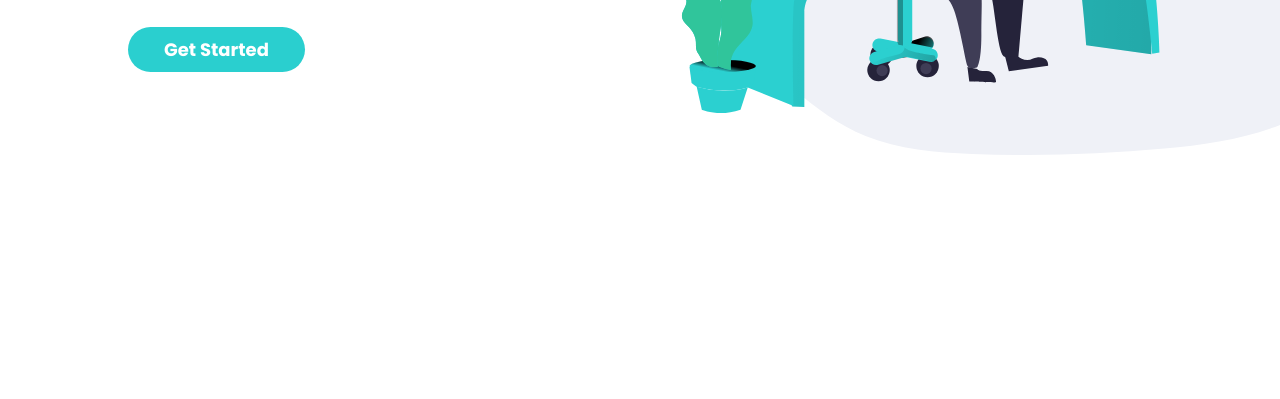
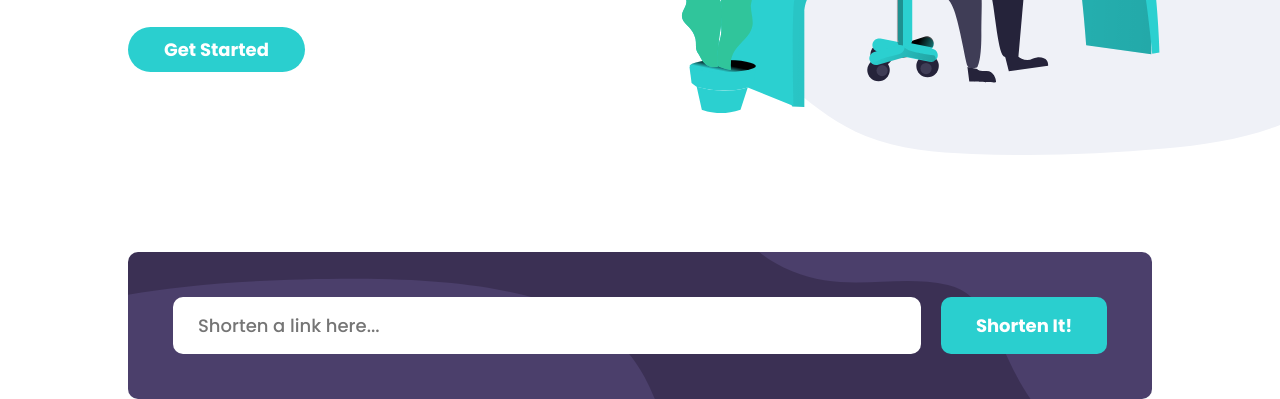
Before and after one commit to Otavio-Barra/encurtador-link, a plain HTML site: page index.html in a window 1280 px wide. Shown: the part 514-913 px from the top of the page. Before the commit the page ends 800 px from the top, so only its background shows below. Drawn offline with Linux system fonts and the light colour scheme.

Commit message:
cria campo link

```diff
--- a/css/Components/button-sing.css
+++ b/css/Components/button-sing.css
@@ -12,3 +12,14 @@
   width: 95%;
   padding: 0.5rem;
 }
+.bg-purple .btn-blue {
+  width: 210px;
+  border-radius: 10px;
+  padding: 15px 0;
+}
+
+@media screen and (max-width: 920px) {
+  .bg-purple .btn-blue {
+    width: 100%;
+  }
+}
--- a/css/Components/responsive.css
+++ b/css/Components/responsive.css
@@ -71,6 +71,13 @@
     right: -10%;
     margin-bottom: 2rem;
   }
+
+  .bg-purple {
+    flex-direction: column;
+  }
+  .bg-purple #link {
+    margin-bottom: 15px;
+  }
 }
 @media screen and (max-width: 480px) {
   #menu {
--- a/css/style.css
+++ b/css/style.css
@@ -56,6 +56,7 @@ main .home {
   display: flex;
   justify-content: space-between;
   align-items: center;
+  margin-bottom: 5rem;
 }
 
 main .home .content h1 {
@@ -76,3 +77,26 @@ main .home img {
   width: 170%;
   right: 10%;
 }
+
+/* section 2 */
+.bg-purple {
+  display: flex;
+  width: 100%;
+  justify-content: space-between;
+  padding: 45px;
+  background-color: var(--dark-violet);
+  background-image: url("../images/bg-shorten-desktop.svg");
+  background-size: cover;
+  background-position: top;
+  border-radius: 10px;
+  position: relative;
+}
+
+.bg-purple #link {
+  width: 100%;
+  border: none;
+  outline: none;
+  padding: 15px 25px;
+  margin-right: 20px;
+  border-radius: 10px;
+}
--- a/index.html
+++ b/index.html
@@ -76,13 +76,13 @@
           />
         </div>
       </section>
+      <section class="container bg-purple">
+        <input type="text" id="link" placeholder="Shorten a link here..." />
+        <button class="btn-blue">Shorten It!</button>
+      </section>
     </main>
 
     <!--
-  Shorten a link here...
-
-  Shorten It!
-
   Advanced Statistics
 
   Track how your links are performing across the web with our
```
